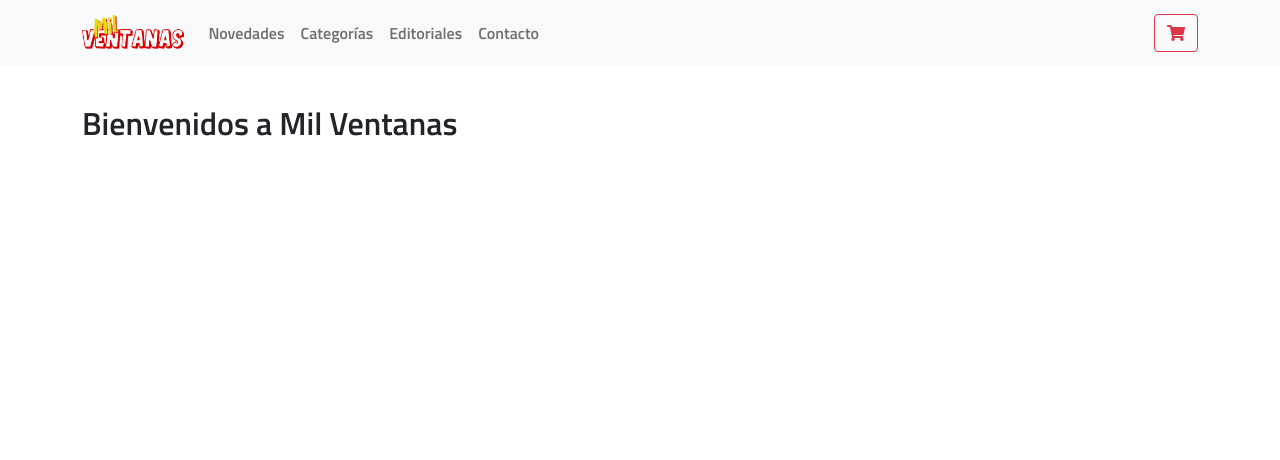
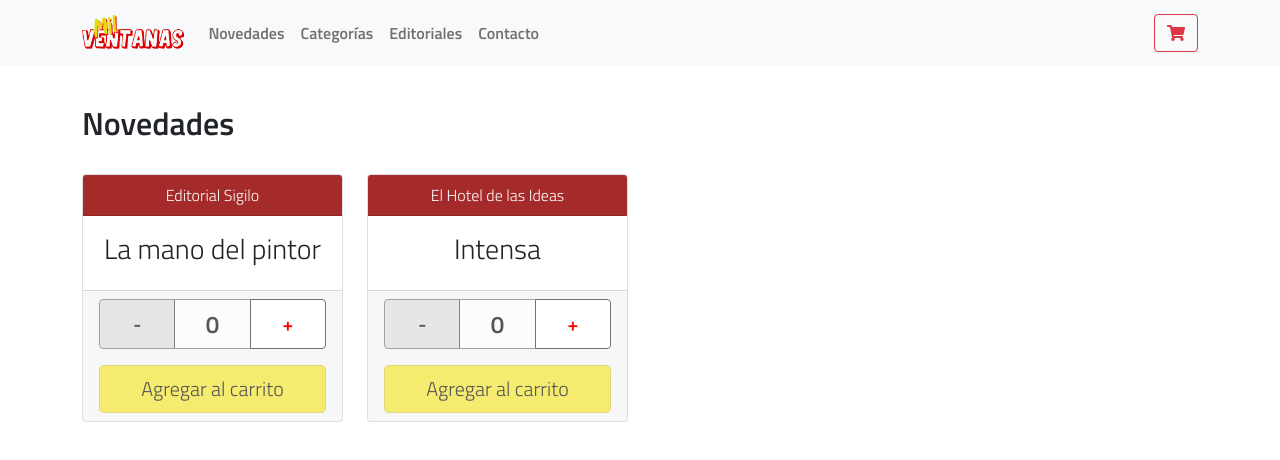
Before and after one commit to canteros21/milventanas-canteros-coder, a React (Create React App) app: page / in a window 1280 px wide. Shown: the top 460 px of the page. Built offline with nearby package versions, Linux system fonts and the light colour scheme.

Commit message:
Clase 5 Componentes II
itemCount de productos

```diff
--- a/src/App.js
+++ b/src/App.js
@@ -11,7 +11,7 @@ function App() {
       <header>
         <Botonera />
       </header>
-      <ItemListContainer greeting="Bienvenidos a Mil Ventanas" />
+      <ItemListContainer greeting="Novedades" />
     </main>
   );
 }
--- /dev/null
+++ b/src/components/ItemListContainer/ItemCount/ItemCount.css
@@ -0,0 +1,46 @@
+.counter-wrapper {
+}
+
+.counter-wrapper .counter-group {
+    width: 100%;
+    display: flex;
+}
+
+.counter-wrapper .counter-group-button {
+    flex: 33%;
+}
+
+
+.card .card-header {
+    background-color: brown;
+    color: #FFF;
+}
+
+.card .card-body .card-title{
+    font-size: 1.75em;
+}
+
+.card .card-footer .counter-group button{
+    background-color: #FFF;
+    color: red;
+    font-weight: bold;
+    font-size: 1.2em;
+}
+
+.card .card-footer .counter-group button:disabled {
+    background-color: rgb(221, 221, 221);
+    color: #000;
+}
+
+.card .card-footer .counter-group button.counter {
+    background-color: #FFF;
+    color: black;
+    font-weight: bold;
+    font-size: 1.5em;
+}
+
+.card .card-footer .btn-danger {
+    background-color: rgb(243, 229, 40);
+    color: rgb(0, 0, 0);
+    border-color: rgb(212, 197, 62);
+}
--- /dev/null
+++ b/src/components/ItemListContainer/ItemCount/ItemCount.jsx
@@ -0,0 +1,55 @@
+import React, { useState } from 'react'
+import { InputGroup, Button, Card } from 'react-bootstrap'
+
+
+import './ItemCount.css';
+
+const ItemCount = ({ nombre, stock, editorial, initial, onAdd }) => {
+
+    const [count, setCount] = useState(initial)
+
+    const sumarCantidad = () => {
+        if (count <= stock) {
+            setCount(count + 1)
+        }
+
+    }
+
+    const restarCantidad = () => {
+        if (count >= 1) {
+            setCount(count - 1)
+        }
+
+    }
+
+    onAdd = () => {
+
+        if (count == 0) {
+            alert("No agregaste ningún ejemplar o no tenemos habilitado stock del mismo");
+        } else {
+            console.log(`Agregaste ${count} ejemplares de: '${nombre}' al Carrito`);
+        }
+    }
+
+    return (
+        <Card className="text-center">
+            <Card.Header>{editorial}</Card.Header>
+            <Card.Body>
+                <Card.Title>{nombre}</Card.Title>
+            </Card.Body>
+            <Card.Footer>
+                <div className="counter-wrapper d-grid">
+                    <InputGroup className="counter-group mb-3">
+                        <Button variant="outline-secondary" className="counter-group-button" onClick={restarCantidad} disabled={count <= initial}>-</Button>
+                        <Button variant="outline-secondary" className="counter-group-button counter" disabled>{count}</Button>
+                        <Button variant="outline-secondary" className="counter-group-button" onClick={sumarCantidad} disabled={count >= stock}>+</Button>
+                    </InputGroup>
+                    <Button variant="danger" size="lg" onClick={onAdd} disabled={count == 0}>Agregar al carrito</Button>
+                </div>
+            </Card.Footer>
+        </Card>
+
+    )
+}
+
+export default ItemCount
--- a/src/components/ItemListContainer/ItemListContainer.css
+++ b/src/components/ItemListContainer/ItemListContainer.css
@@ -4,4 +4,5 @@
 
 .item-list h2 {
     font-weight: bold;
+    margin-bottom: 4vh;
 }
--- a/src/components/ItemListContainer/ItemListContainer.jsx
+++ b/src/components/ItemListContainer/ItemListContainer.jsx
@@ -1,5 +1,6 @@
 import React from 'react'
-import { Container } from 'react-bootstrap'
+import { Container, Row, Col } from 'react-bootstrap'
+import ItemCount from './ItemCount/ItemCount.jsx'
 
 import './ItemListContainer.css';
 
@@ -10,7 +11,17 @@ const ItemListContainer = ({ greeting }) => {
         <div className='item-list'>
             <Container>
                 <h2>{greeting}</h2>
+                <Row>
+                    <Col xs={3}>
+                        <ItemCount key={0} nombre={"La mano del pintor"} editorial={"Editorial Sigilo"} stock={14} initial={0}  />
+                    </Col>
+                    <Col xs={3}>
+                        <ItemCount key={1} nombre={"Intensa"} editorial={"El Hotel de las Ideas"} stock={23} initial={0}  />
+                    </Col>
+                </Row>
             </Container>
+
+
         </div>
     )
 }
```
